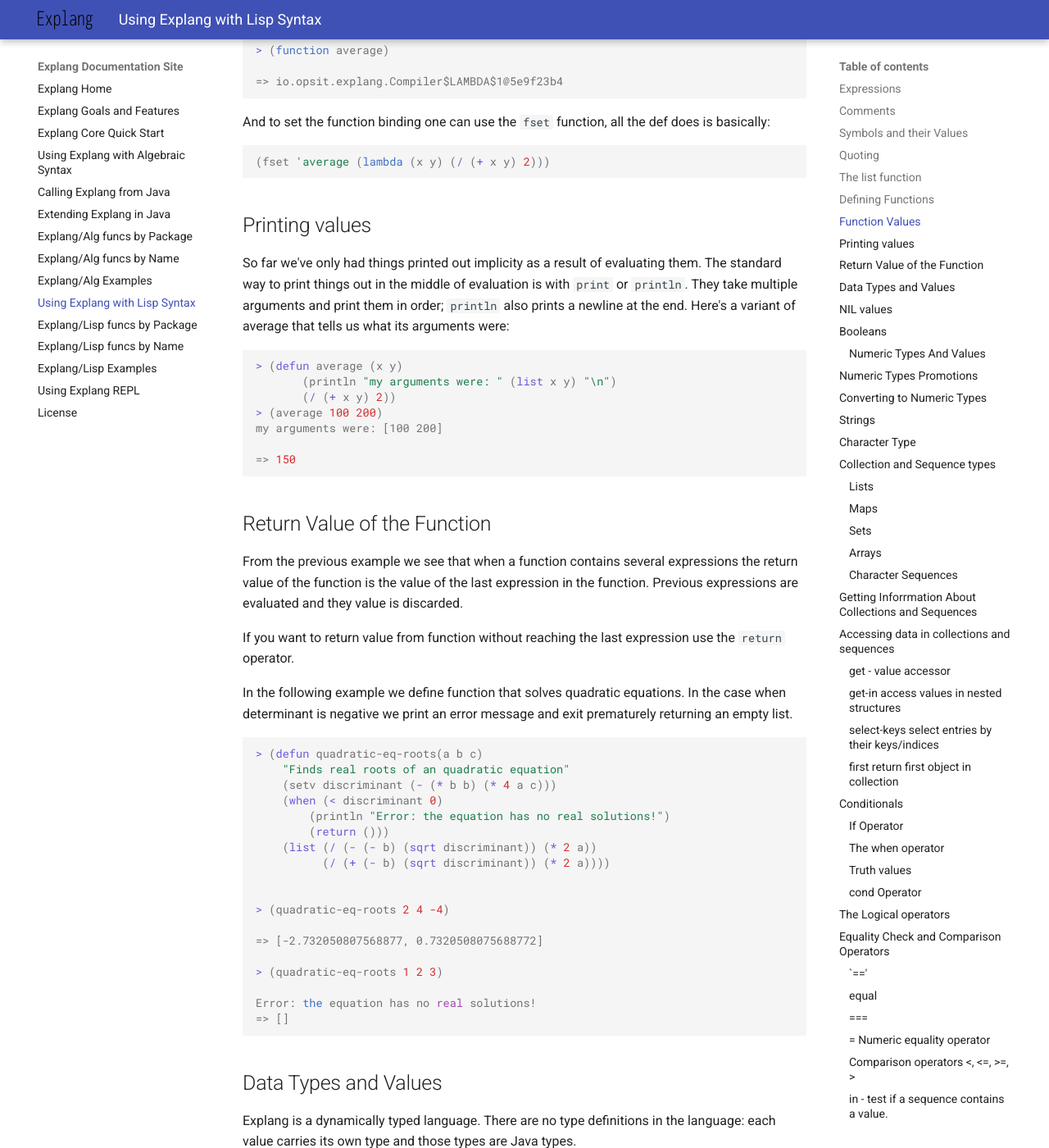
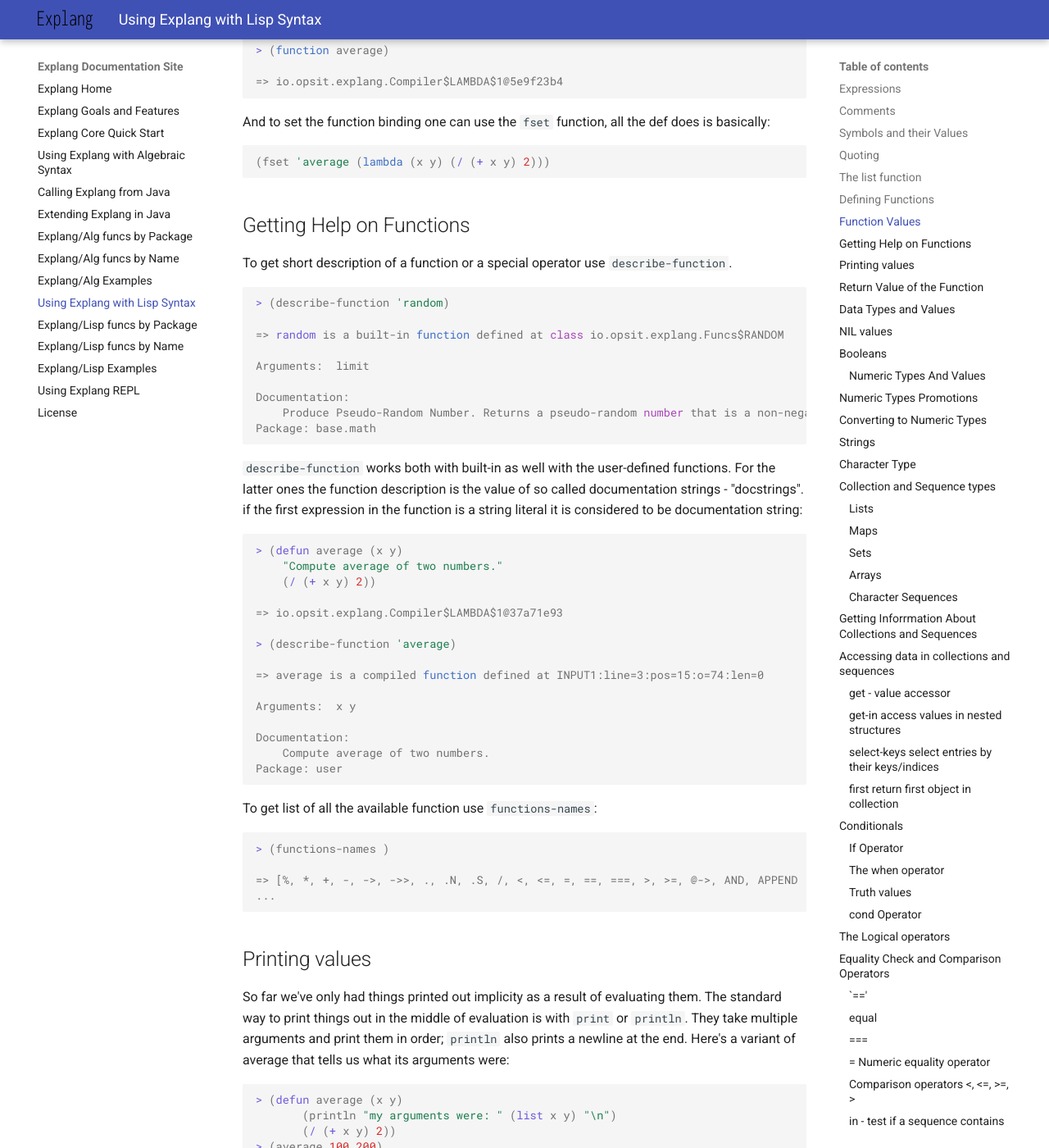
Before and after one commit to opsit-io/opsit-explang-docs, an MkDocs documentation site: the page built from docs/explang-lisp.md, in a window 1280 px wide and 1400 px high, scrolled down 4191 px. Shown: the whole window at 82% size. Built offline with MkDocs 1.6.1 and Material for MkDocs 9.7.7, drawn with Linux system fonts in a browser that asks for light colours.

Commit message:
feat: added chapter on docstring and help functions

````diff
--- a/docs/explang-lisp.md
+++ b/docs/explang-lisp.md
@@ -235,6 +235,59 @@
 
 ```lisp
 (fset 'average (lambda (x y) (/ (+ x y) 2)))
+```
+
+Getting Help on Functions
+-------------------------
+
+To get short description of a function or a special operator
+use `describe-function`.
+
+
+```lisp
+> (describe-function 'random)
+
+=> random is a built-in function defined at class io.opsit.explang.Funcs$RANDOM
+
+Arguments:  limit
+
+Documentation:
+    Produce Pseudo-Random Number. Returns a pseudo-random number that is a non-negative number less than limit and of the same numeric type as limit. Implemented uding Java Math.random()
+Package: base.math
+```
+
+`describe-function` works both with built-in as well with the
+user-defined functions.  For the latter ones the function description
+is the value of so called documentation strings - "docstrings".  if
+the first expression in the function is a string literal it is
+considered to be documentation string:
+
+```lisp
+> (defun average (x y)
+    "Compute average of two numbers."
+	(/ (+ x y) 2))
+
+=> io.opsit.explang.Compiler$LAMBDA$1@37a71e93
+
+> (describe-function 'average)
+
+=> average is a compiled function defined at INPUT1:line=3:pos=15:o=74:len=0
+
+Arguments:  x y
+
+Documentation:
+    Compute average of two numbers.
+Package: user
+```
+
+To get list of all the available function use `functions-names`:
+
+```lisp
+> (functions-names )
+
+=> [%, *, +, -, ->, ->>, ., .N, .S, /, <, <=, =, ==, ===, >, >=, @->, AND, APPEND
+...
+
 ```
 
 Printing values
````
